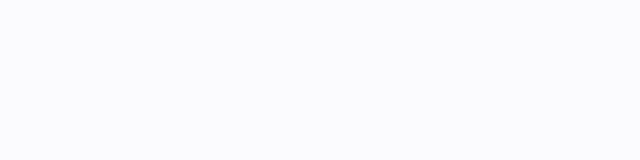
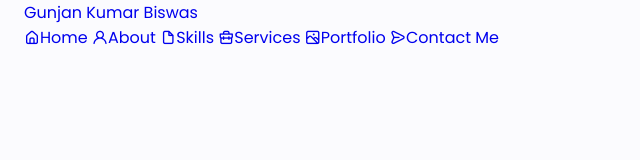
Before and after one commit to bgunjan/Portfolio, a plain HTML site: page index.html in a window 1280 px wide. Shown: the whole page, without its empty margins (0-640 px from the left). Drawn offline with nearby package versions, Linux system fonts and the light colour scheme.

Commit message:
designing the home page

```diff
--- a/index.html
+++ b/index.html
@@ -13,7 +13,36 @@
 </head>
 <body>
 
+	<header class="header" id="header">
+		<nav class="nav container">
+			<a href="#" class="nav__logo">Gunjan Kumar Biswas</a>
 
+			<div class="nav__menu" id="nav-menu">
+				<ul class="nav__list grid">
+					<li class="nav__item">
+						<a href="#home" class="nav__link">
+							<i class="uil uil-estate"></i>Home
+						</a>
+						<a href="#about" class="nav__link">
+							<i class="uil uil-user"></i>About
+						</a>
+						<a href="#skills" class="nav__link">
+							<i class="uil uil-file"></i>Skills
+						</a>
+						<a href="#services" class="nav__link">
+							<i class="uil uil-briefcase"></i>Services
+						</a>
+						<a href="#portfolio" class="nav__link">
+							<i class="uil uil-scenery"></i>Portfolio
+						</a>
+						<a href="#contact" class="nav__link">
+							<i class="uil uil-message"></i>Contact Me
+						</a>
+					</li>
+				</ul>
+			</div>
+		</nav>
+	</header>
 
 
 	<!-- main js linking  -->
```
